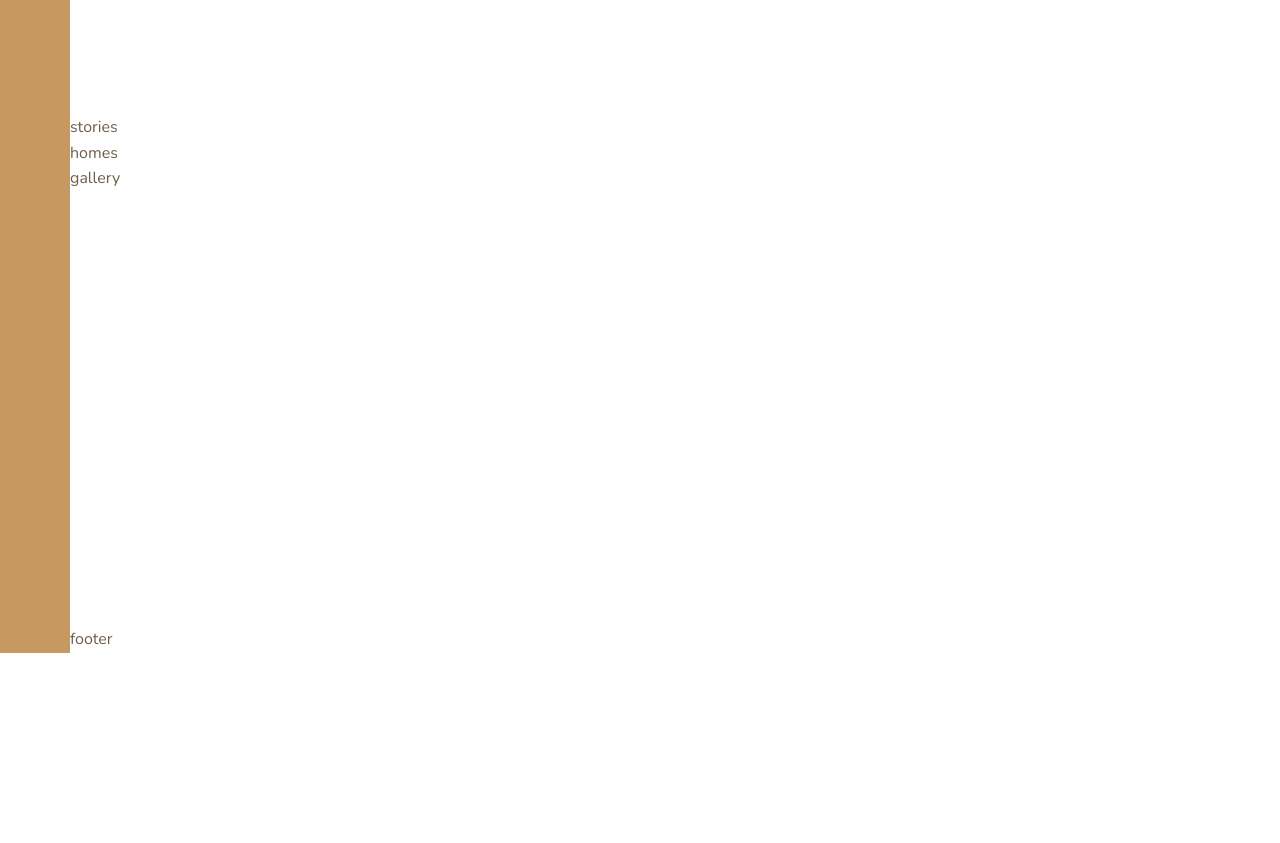
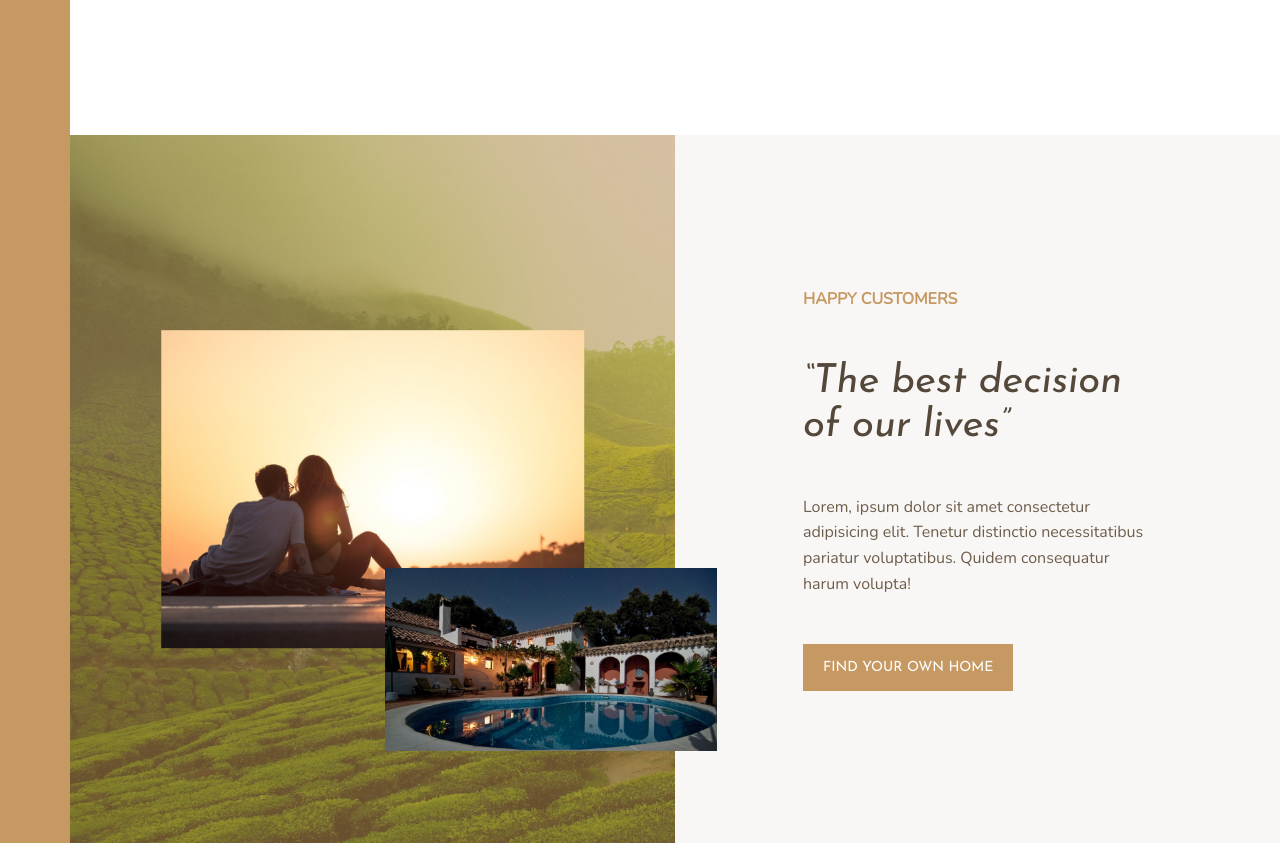
Before and after one commit to mostafaei2002/nexter, a website: page index.html in a window 1280 px wide. Shown: the part 1156-1999 px from the top of the page. Before the commit the page ends 1809 px from the top, so only its background shows below. Drawn offline with nearby package versions, Linux system fonts and the light colour scheme; files that its build step writes are made by us from their sources.

Commit message:
add stories section

```diff
--- a/index.html
+++ b/index.html
@@ -159,7 +159,32 @@
         </div>
       </section>
 
-      <section class="stories">stories</section>
+      <section class="stories">
+        <div class="story__pictures">
+          <img
+            src="img/story-1.jpeg"
+            alt="Couple together"
+            class="story__img story__img--1"
+          />
+          <img
+            src="img/story-2.jpeg"
+            alt="New House with Pool"
+            class="story__img story__img--2"
+          />
+        </div>
+        <div class="story__content">
+          <h3 class="heading-3">Happy Customers</h3>
+          <h2 class="heading-2">
+            <em>“The best decision of our lives”</em>
+          </h2>
+          <p class="story__text">
+            Lorem, ipsum dolor sit amet consectetur adipisicing elit. Tenetur
+            distinctio necessitatibus pariatur voluptatibus. Quidem consequatur
+            harum volupta!
+          </p>
+          <button class="btn">Find Your Own Home</button>
+        </div>
+      </section>
       <section class="homes">homes</section>
       <section class="gallery">gallery</section>
     </main>
--- a/sass/_features.scss
+++ b/sass/_features.scss
@@ -1,7 +1,7 @@
 .features {
   display: grid;
   grid-template-columns: repeat(3, 1fr);
-  padding: 12.8rem 15.6rem;
+  padding: 13.8rem 15.6rem;
   gap: 4.8rem;
 }
 
--- a/sass/_layout.scss
+++ b/sass/_layout.scss
@@ -16,9 +16,8 @@
 
 .main {
   grid-column: 2 /4;
-
-  // Test
-  height: 120rem;
+  display: grid;
+  grid-template-rows: 1fr 1fr 2fr 1fr;
 }
 
 .footer {
--- a/sass/_story.scss
+++ b/sass/_story.scss
@@ -0,0 +1,46 @@
+.stories {
+  display: grid;
+  grid-template-columns: repeat(2, 1fr);
+}
+
+.story {
+  // Story Pictures
+  &__pictures {
+    position: relative;
+    background-image: linear-gradient(
+        rgba($color-primary-dark, 0.5),
+        rgba($color-primary-dark, 0.5)
+      ),
+      url("../img/back.jpg");
+    background-size: cover;
+  }
+
+  &__img {
+    position: absolute;
+    width: 100%;
+    &--1 {
+      width: 70%;
+      top: 50%;
+      left: 50%;
+      transform: translate(-50%, -50%);
+    }
+
+    &--2 {
+      width: 55%;
+      bottom: 13%;
+      right: -7%;
+    }
+  }
+
+  // Story Content
+  &__content {
+    padding: 12.8rem;
+    background-color: $color-grey-light-1;
+    display: grid;
+    align-items: center;
+    justify-items: start;
+  }
+
+  .story__text {
+  }
+}
--- a/sass/_typography.scss
+++ b/sass/_typography.scss
@@ -14,6 +14,11 @@ body {
 }
 
 .heading-2 {
+  font-family: $font-display;
+  font-weight: 300;
+  font-size: 4rem;
+  line-height: 1.1;
+  color: $color-grey-dark-1;
 }
 
 .heading-3 {
```
